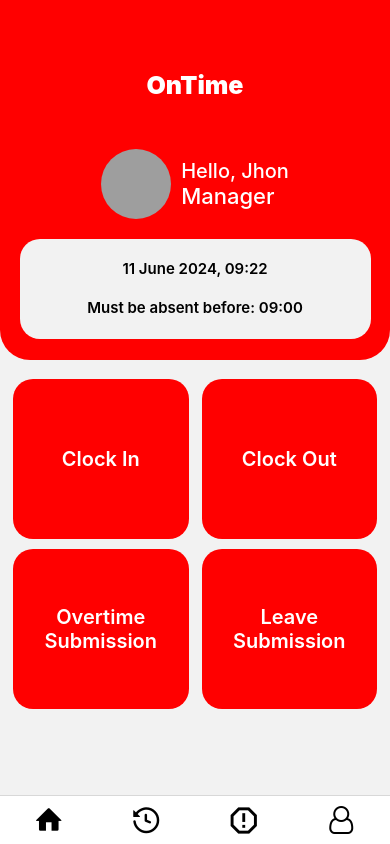
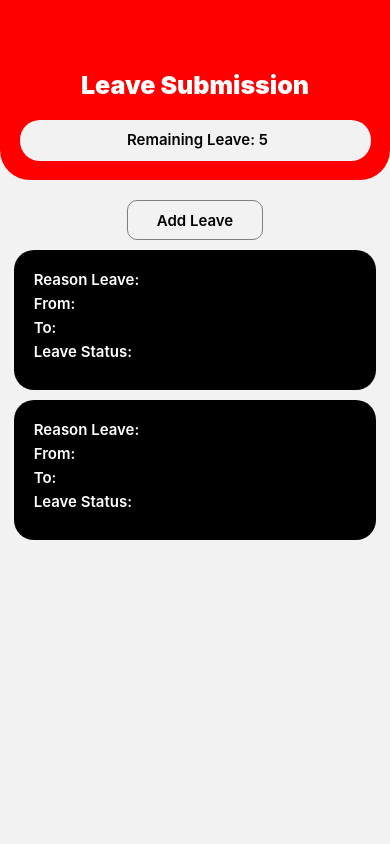
Before and after one commit to Final-project-hck-70/OnTime-client-mobile, a React Native app in the folder mobile/: screen /LeaveSubmission in a window 390 px wide. Built offline with nearby package versions, Linux system fonts and the light colour scheme; grey boxes are pictures that could not be loaded.

Commit message:
feat: add layout leave submission screen

```diff
--- a/mobile/src/navigators/HomeTab.js
+++ b/mobile/src/navigators/HomeTab.js
@@ -26,9 +26,9 @@ export default function HomeTab() {
                     tabBarShowLabel: false,
                     tabBarIcon: ({ focused }) =>
                         focused ? (
-                            <Entypo name="home" size={28} color="black" />
+                            <Entypo name="home" size={32} color="black" />
                         ) : (
-                            <AntDesign name="home" size={28} color="black" />
+                            <AntDesign name="home" size={30} color="black" />
                         ),
                 }}
             />
--- a/mobile/src/navigators/MainStack.js
+++ b/mobile/src/navigators/MainStack.js
@@ -1,5 +1,6 @@
 import { createNativeStackNavigator } from '@react-navigation/native-stack'
 import HomeTab from './HomeTab'
+import LeaveSubmissionScreen from '../screens/LeaveSubmissionScreen'
 
 const Stack = createNativeStackNavigator()
 
@@ -11,6 +12,11 @@ export default function MainStack() {
                 component={HomeTab}
                 options={{ headerShown: false }}
             />
+            <Stack.Screen
+                name="LeaveSubmission"
+                component={LeaveSubmissionScreen}
+                options={{ headerShown: false }}
+            />
         </Stack.Navigator>
     )
 }
--- /dev/null
+++ b/mobile/src/screens/LeaveSubmissionScreen.js
@@ -0,0 +1,131 @@
+import { StyleSheet, Text, TouchableOpacity, View } from 'react-native'
+
+export default function LeaveSubmissionScreen() {
+    return (
+        <View style={styles.container}>
+            <View style={styles.header}></View>
+            <View style={styles.absoluteContainer}>
+                <View style={styles.titleContainer}>
+                    <Text style={styles.title}>Leave Submission</Text>
+                </View>
+                <View style={styles.infoCardHeader}>
+                    <View style={styles.infoCardContentHeader}>
+                        <Text style={styles.infoCardTextHeader}>
+                            Remaining Leave: 5
+                        </Text>
+                    </View>
+                </View>
+            </View>
+            <View style={styles.buttonPlace}>
+                <TouchableOpacity style={styles.button} activeOpacity={0.6}>
+                    <Text style={styles.buttonText}>Add Leave</Text>
+                </TouchableOpacity>
+            </View>
+            <View style={styles.infoCard}>
+                <View style={styles.infoCardContent}>
+                    <Text style={styles.infoCardText}>Reason Leave:</Text>
+                    <Text style={styles.infoCardText}>From:</Text>
+                    <Text style={styles.infoCardText}>To:</Text>
+                    <Text style={styles.infoCardText}>Leave Status:</Text>
+                </View>
+            </View>
+            <View style={styles.infoCard}>
+                <View style={styles.infoCardContent}>
+                    <Text style={styles.infoCardText}>Reason Leave:</Text>
+                    <Text style={styles.infoCardText}>From:</Text>
+                    <Text style={styles.infoCardText}>To:</Text>
+                    <Text style={styles.infoCardText}>Leave Status:</Text>
+                </View>
+            </View>
+        </View>
+    )
+}
+
+const styles = StyleSheet.create({
+    container: {
+        flex: 1,
+    },
+    header: {
+        width: '100%',
+        height: 180,
+        backgroundColor: 'red',
+        borderBottomLeftRadius: 30,
+        borderBottomRightRadius: 30,
+    },
+    absoluteContainer: {
+        width: '100%',
+        height: '100%',
+        position: 'absolute',
+    },
+    titleContainer: {
+        width: '90%',
+        alignSelf: 'center',
+        marginTop: 70,
+    },
+    title: {
+        color: 'white',
+        fontSize: 25,
+        fontWeight: '900',
+        textAlign: 'center',
+    },
+    infoCardHeader: {
+        width: '90%',
+        height: 41,
+        marginTop: 20,
+        backgroundColor: '#f2f2f2',
+        alignSelf: 'center',
+        borderRadius: 20,
+        marginBottom: 30,
+    },
+    infoCardContentHeader: {
+        width: '90%',
+        marginTop: 10,
+        justifyContent: 'space-between',
+        marginLeft: 20,
+    },
+    infoCardTextHeader: {
+        fontSize: 15,
+        fontWeight: '600',
+        textAlign: 'center',
+    },
+    buttonPlace: {
+        alignItems: 'center',
+        marginTop: 20,
+    },
+    button: {
+        width: '35%',
+        height: 40,
+        backgroundColor: 'transparent',
+        borderRadius: 10,
+        borderWidth: 1,
+        borderColor: 'gray',
+        justifyContent: 'center',
+        alignItems: 'center',
+    },
+    buttonText: {
+        fontSize: 15,
+        fontWeight: '600',
+        color: 'black',
+        textAlign: 'center',
+    },
+    infoCard: {
+        width: '93%',
+        height: 140,
+        marginTop: 10,
+        backgroundColor: 'black',
+        alignSelf: 'center',
+        borderRadius: 20,
+    },
+    infoCardContent: {
+        width: '90%',
+        marginTop: 20,
+        gap: 5,
+        justifyContent: 'space-between',
+        marginLeft: 20,
+    },
+    infoCardText: {
+        fontSize: 15,
+        fontWeight: '600',
+        color: 'white',
+    },
+})
--- a/mobile/src/screens/ReportScreen.js
+++ b/mobile/src/screens/ReportScreen.js
@@ -1,6 +1,9 @@
+import { useNavigation } from '@react-navigation/native'
 import { Text, View, StyleSheet, TouchableOpacity } from 'react-native'
 
 export default function ReportScreen() {
+    const navigation = useNavigation()
+
     return (
         <View style={styles.container}>
             <View style={styles.header}></View>
@@ -14,7 +17,11 @@ export default function ReportScreen() {
                     <Text style={styles.infoCardText}>Overtime Submission</Text>
                 </View>
             </TouchableOpacity>
-            <TouchableOpacity style={styles.infoCard} activeOpacity={0.6}>
+            <TouchableOpacity
+                onPress={() => navigation.navigate('LeaveSubmission')}
+                style={styles.infoCard}
+                activeOpacity={0.6}
+            >
                 <View style={styles.infoCardContent}>
                     <Text style={styles.infoCardText}>Leave Submission</Text>
                 </View>
```
